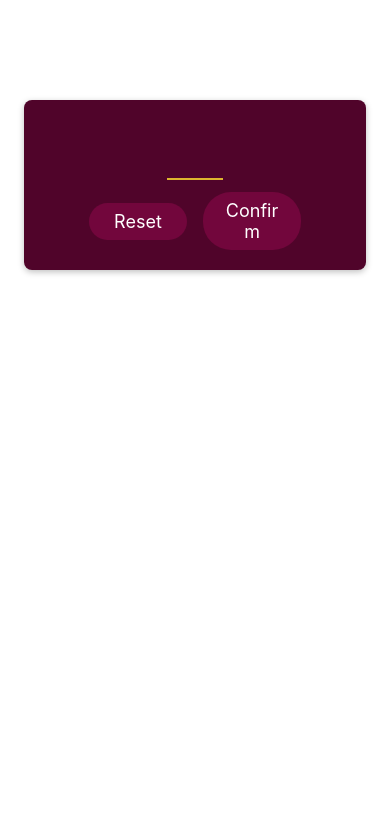
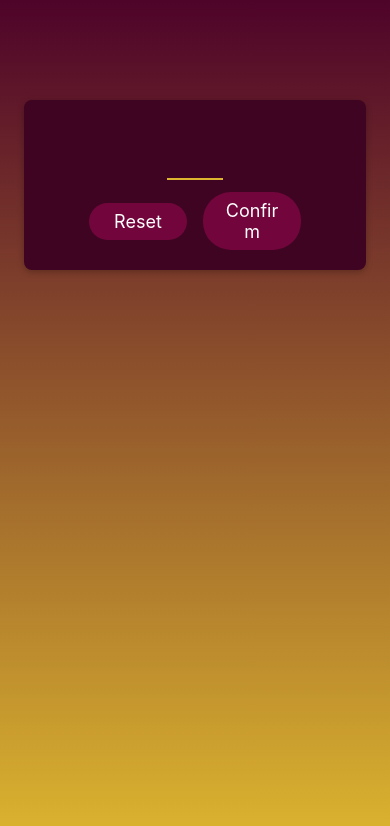
Before and after one commit to jozefkubis/STARTING-PROJECT, a React Native app: screen / in a window 390 px wide. Shown: the top 826 px of the page. Built offline with nearby package versions, Linux system fonts and the light colour scheme.

Commit message:
Update StartGameScreen layout and add LinearGradient for styling

```diff
--- a/App.js
+++ b/App.js
@@ -1,8 +1,17 @@
+import { LinearGradient } from "expo-linear-gradient"
 import { StyleSheet } from "react-native"
 import StartGameScreen from "./screens/StartGameScreen"
 
 export default function App() {
-  return <StartGameScreen />
+  return (
+    <LinearGradient colors={["#4e0329", "#ddb52f"]} style={styles.rootScreen}>
+      <StartGameScreen />
+    </LinearGradient>
+  )
 }
 
-const styles = StyleSheet.create({})
+const styles = StyleSheet.create({
+  rootScreen: {
+    flex: 1,
+  },
+})
--- a/package.json
+++ b/package.json
@@ -10,6 +10,7 @@
   },
   "dependencies": {
     "expo": "~54.0.33",
+    "expo-linear-gradient": "^55.0.8",
     "expo-status-bar": "~3.0.9",
     "react": "19.1.0",
     "react-native": "0.81.5"
--- a/screens/StartGameScreen.js
+++ b/screens/StartGameScreen.js
@@ -27,7 +27,7 @@ const styles = StyleSheet.create({
   inputContainer: {
     padding: 16,
     marginTop: 100,
-    backgroundColor: "#50042a",
+    backgroundColor: "#3f0421",
     marginHorizontal: 24,
     borderRadius: 8,
     elevation: 4, // Android shadow
```
Also changed, not shown: 1 other file (tests, documents, lock files or other folders).
